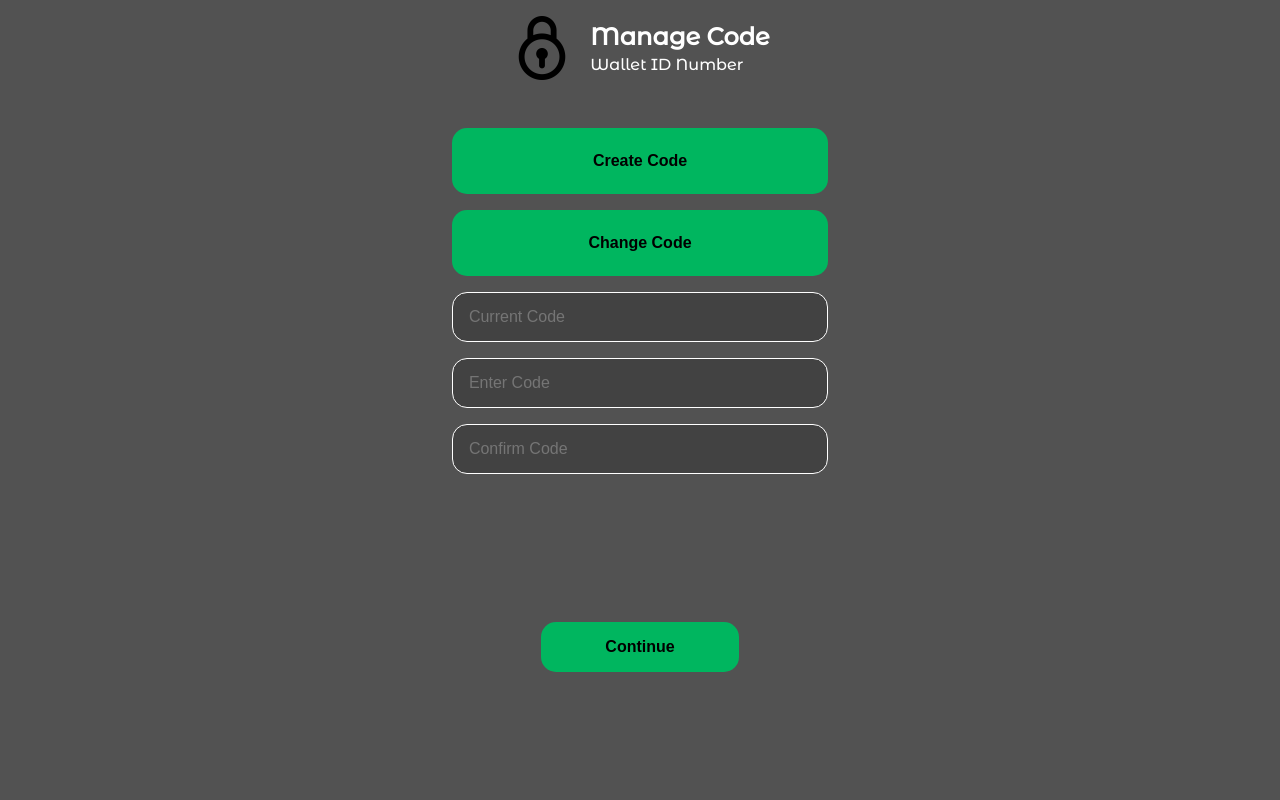
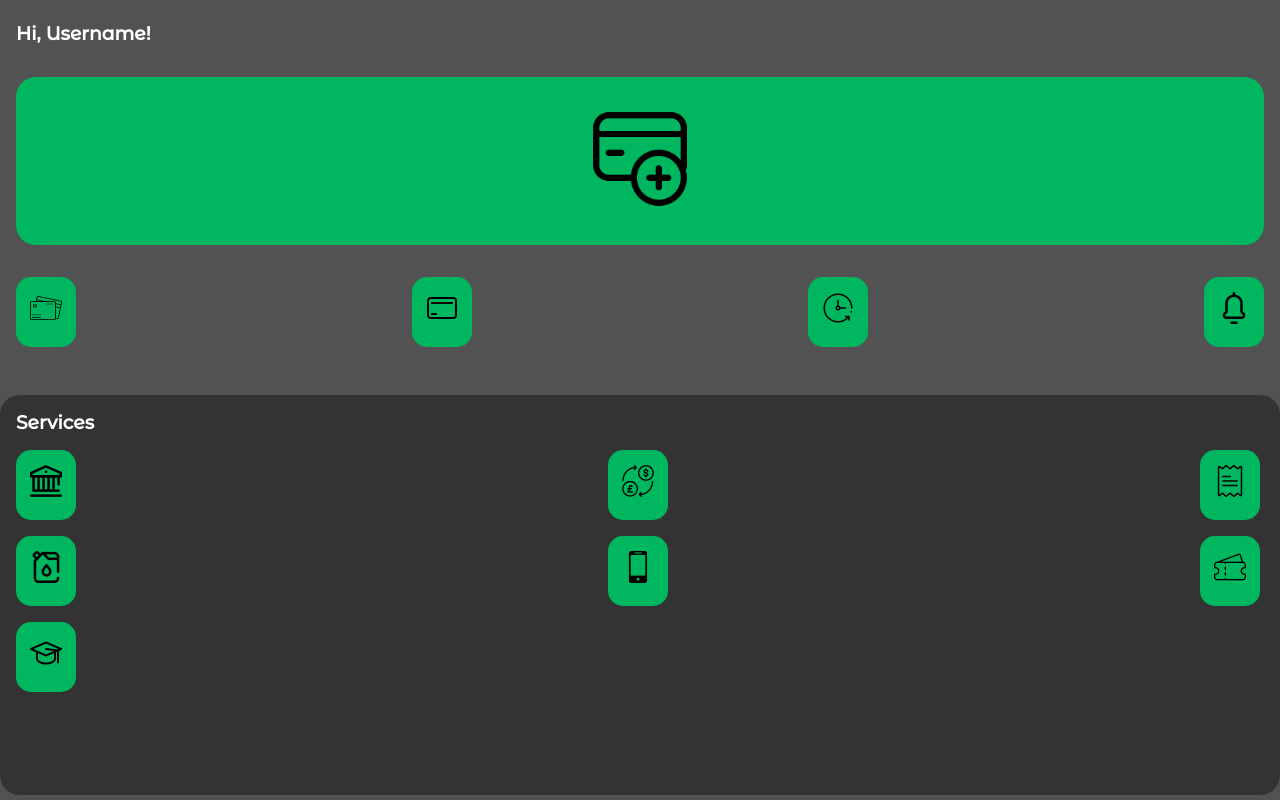
Before and after one commit to mohdmdthr/Mrch-Pay, a React (Create React App) app: page / in a window 1280 px wide. Built offline with nearby package versions, Linux system fonts and the light colour scheme.

Commit message:
add react-router

```diff
--- a/package.json
+++ b/package.json
@@ -8,6 +8,7 @@
     "@testing-library/user-event": "^13.5.0",
     "react": "^17.0.2",
     "react-dom": "^17.0.2",
+    "react-router-dom": "^6.2.2",
     "react-scripts": "5.0.0",
     "web-vitals": "^2.1.4"
   },
--- a/src/App.jsx
+++ b/src/App.jsx
@@ -1,4 +1,6 @@
 import React from "react";
+import { BrowserRouter, Route, Routes } from "react-router-dom";
+
 import Header from "./components/header/Header";
 import Container from "./components/container/Container";
 import Login from "./containers/login/Login";
@@ -6,21 +8,36 @@ import Signup from "./containers/signup/Signup";
 import Home from "./containers/home/Home";
 import ManageCards from "./containers/manageCards/ManageCards";
 import ManageCode from "./containers/manageCode/ManageCode";
+import ServicesContainer from "./components/servicesContainer/ServicesContainer";
 
 import "./app.css";
 
 const App = () => {
   return (
-    <>
-      {/* <Header /> */}
-      <Container>
-        {/* <Login />
-        <Signup /> */}
-        {/* <Home /> */}
-        {/* <ManageCards /> */}
-        <ManageCode />
-      </Container>
-    </>
+    <BrowserRouter>
+      <Routes>
+        <Route index element={<Home />} />
+        <Route path="login" element={<Login />} />
+        <Route path="signup" element={<Signup />} />
+        <Route path="manage-cards">
+          <Route index element={<ManageCards />} />
+          <Route path="add-card" element={<h1>Add card</h1>} />
+          <Route path="create-card" element={<h1>Create card</h1>} />
+          <Route path="edit-card" element={<h1>Edit card</h1>} />
+          <Route path="delete-card" element={<h1>Delete card</h1>} />
+          <Route path="manage-code" element={<ManageCode />} />
+        </Route>
+        <Route path="services">
+          <Route path="government" element={<h1>Government</h1>} />
+          <Route path="transfers" element={<h1>Transfers</h1>} />
+          <Route path="bills" element={<h1>Bills</h1>} />
+          <Route path="fuel" element={<h1>Fuel</h1>} />
+          <Route path="smart-apps" element={<h1>Smart-apps</h1>} />
+          <Route path="tickets" element={<h1>Tickets</h1>} />
+          <Route path="education" element={<h1>Education</h1>} />
+        </Route>
+      </Routes>
+    </BrowserRouter>
   );
 };
 
--- a/src/app.css
+++ b/src/app.css
@@ -27,9 +27,14 @@ html {
 }
 
 body {
+  display: flex;
+  flex-direction: column;
+  justify-content: center;
   background-color: var(--bg-content);
   font-family: var(--font-primary);
   color: #fff;
   font-size: 1rem;
   font-weight: 500;
+  min-height: 100vh;
+  text-align: center;
 }
--- a/src/components/container/container.css
+++ b/src/components/container/container.css
@@ -5,7 +5,6 @@
   justify-content: center;
   max-width: 450px;
   margin: 0 auto;
-  /* padding: 2rem 1rem; */
   min-height: 100vh;
   text-align: center;
 }
--- a/src/containers/home/Home.jsx
+++ b/src/containers/home/Home.jsx
@@ -1,4 +1,6 @@
 import React from "react";
+import { Link } from "react-router-dom";
+
 import IconButton from "../../components/iconButton/IconButton";
 import ServicesContainer from "../../components/servicesContainer/ServicesContainer";
 
@@ -23,26 +25,50 @@ const Home = () => {
       <main className="home">
         <h3 className="home__welcome">Hi, Username!</h3>
         <div className="home__card">
-          <img src={add} alt="Add card" className="home__add" />
+          <Link to="manage-cards/add-card">
+            <img src={add} alt="Add card" className="home__add" />
+          </Link>
         </div>
 
         <div className="card__buttons">
-          <IconButton icon={debitCards} />
-          <IconButton icon={card} />
-          <IconButton icon={clock} />
-          <IconButton icon={notification} />
+          <Link to="manage-cards">
+            <IconButton icon={debitCards} altText="Manage cards" />
+          </Link>
+          <Link to="my-wallet">
+            <IconButton icon={card} altText="My wallet" />
+          </Link>
+          <Link to="transaction">
+            <IconButton icon={clock} altText="Transaction" />
+          </Link>
+          <Link to="notifications">
+            <IconButton icon={notification} altText="Notifications" />
+          </Link>
         </div>
       </main>
       <ServicesContainer>
         <h3 className="servicesText">Services</h3>
         <div className="services">
-          <IconButton icon={bank} />
-          <IconButton icon={exchange} />
-          <IconButton icon={invoice} />
-          <IconButton icon={petrol} />
-          <IconButton icon={phone} />
-          <IconButton icon={ticket} />
-          <IconButton icon={graduationHat} />
+          <Link to="services/government">
+            <IconButton icon={bank} altText="Government" />
+          </Link>
+          <Link to="services/transfers">
+            <IconButton icon={exchange} altText="Transfers" />
+          </Link>
+          <Link to="services/bills">
+            <IconButton icon={invoice} altText="Bills" />
+          </Link>
+          <Link to="services/fuel">
+            <IconButton icon={petrol} altText="Fuel" />
+          </Link>
+          <Link to="services/smart-apps">
+            <IconButton icon={phone} altText="Smart apps" />
+          </Link>
+          <Link to="services/tickets">
+            <IconButton icon={ticket} altText="Tickets" />
+          </Link>
+          <Link to="services/education">
+            <IconButton icon={graduationHat} altText="Education" />
+          </Link>
         </div>
       </ServicesContainer>
     </>
--- a/src/containers/login/Login.jsx
+++ b/src/containers/login/Login.jsx
@@ -1,4 +1,6 @@
 import React from "react";
+import { Link } from "react-router-dom";
+
 import Form from "../../components/form/Form";
 import Input from "../../components/input/Input";
 import Select from "../../components/select/Select";
@@ -44,18 +46,20 @@ const Login = () => {
               alt="Show password"
             />
           </div>
-          <a href="#" className="login__forget">
+          <Link to="/forget-password" className="login__forget">
             Forgot password?
-          </a>
+          </Link>
         </div>
         <div className="login__btn">
           <span className="login__signup">
             New to MrchPay?{" "}
-            <a href="#" className="login__signup-link">
+            <Link to="/signup" className="login__signup-link">
               Sign up
-            </a>
+            </Link>
           </span>
-          <Button buttonText="Sign in" />
+          <Link to="/">
+            <Button buttonText="Sign in" />
+          </Link>
         </div>
       </Form>
     </div>
--- a/src/containers/manageCards/ManageCards.jsx
+++ b/src/containers/manageCards/ManageCards.jsx
@@ -1,4 +1,6 @@
 import React from "react";
+import { Link } from "react-router-dom";
+
 import PageTitle from "../../components/pageTitle/PageTitle";
 import IconButton from "../../components/iconButton/IconButton";
 import Card from "../../components/card/Card";
@@ -17,19 +19,33 @@ const ManageCards = () => {
     <div className="manage-cards">
       <PageTitle title="Manage Cards" icon={cardsIcon} />
       <div className="manage-cards__buttons">
-        <IconButton icon={addCardIcon} altText="Add card" iconText="Add card" />
+        <Link to="add-card">
+          <IconButton
+            icon={addCardIcon}
+            altText="Add card"
+            iconText="Add card"
+          />
+        </Link>
+        <Link to="create-card">
           <IconButton
             icon={createCardIcon}
             altText="Create card"
             iconText="Create card"
           />
+        </Link>
+        <Link to="edit-card">
           <IconButton icon={writeIcon} altText="Edit" iconText="Edit" />
+        </Link>
+        <Link to="delete-card">
           <IconButton icon={deleteIcon} altText="Delete" iconText="Delete" />
+        </Link>
+        <Link to="manage-code">
           <IconButton
             icon={lockIcon}
             altText="Manage code"
             iconText="Manage code"
           />
+        </Link>
       </div>
       <Card
         cardType="Credit Card"
```
Also changed, not shown: 1 other file (tests, documents, lock files or other folders). Lines whose indentation alone changed are shown as unchanged.
